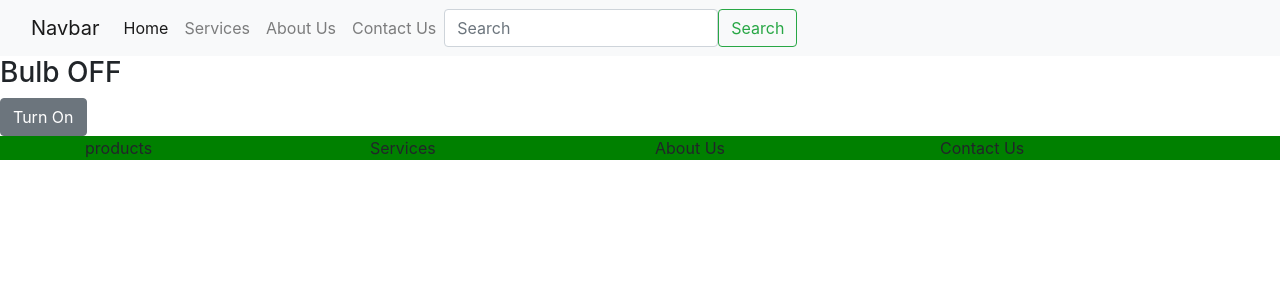
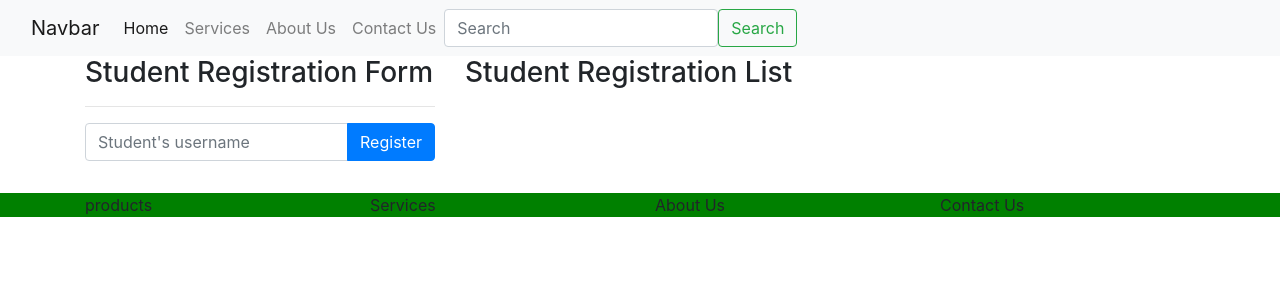
Before and after one commit to HassanBahati/vue-demo-1, a Vue app in the folder demo1/: page / in a window 1280 px wide. Shown: the top 300 px of the page. Built offline with nearby package versions, Linux system fonts and the light colour scheme.

Commit message:
added v-modal

```diff
--- a/demo1/src/components/BodyComponent.vue
+++ b/demo1/src/components/BodyComponent.vue
@@ -1,34 +1,55 @@
 <template>
-  <div>
-    <h3 v-if="state">Bulb ON</h3>
-    <h3 v-else>Bulb OFF</h3>
-
-    <button type="button" class="btn btn-secondary" v-on:click="changeState">
-      <span v-if="state">Turn Off</span>
-      <span v-else>Turn On</span>
-    </button>
+  <div class="container">
+    <div class="row" style="text-align:left">
+      <div class="col-4">
+        <h3>Student Registration Form</h3>
+        <hr />
+        <h5>{{studentName}}</h5>
+        <div class="input-group mb-3">
+          <div class="input-group mb-3">
+            <input
+              type="text"
+              class="form-control"
+              placeholder="Student's username"
+              aria-label="Student's username"
+              aria-describedby="basic-addon2"
+              v-model="studentName"
+            />
+            <div class="input-group-append">
+              <button class="btn btn-primary" type="button">Register</button>
+            </div>
+          </div>
+        </div>
+      </div>
+      <div class="col-8">
+        <h3>Student Registration List</h3>
+        <ol class="list-group list-group-numbered">
+          <!-- v-bind can be represented with full colon  ---interpolating with 2 braces to avoid hard coding info  -->
+          <li class="list-group-item" v-for="student in students" :key='student'>{{student}}</li>
+        </ol>
+      </div>
+    </div>
   </div>
+  <!-- research about slots in vue js
+  v-modal --2 way data binding --eg used on input fields to dynamically makely changes  -->
 </template>
 
 
 <script>
 export default {
   name: "BodyComponent",
-  data: function () {
+  data() {
     return {
-      state: false,
+      students:[],
+      studentName: ''
     };
   },
-  methods: {
-    //to change the state
-    changeState: function () {
-      //this to help us access what ever is in state
-      // ! negation operator to turn state if its off or if state is off to turn it on
-      this.state = !this.state;
-    },
-  },
+  methods: {},
+  components: {},
 };
 </script>
 
+
+
 <style scoped>
 </style>
```
Also changed, not shown: demo1/src/components/events.vue (added, +43 -0 lines), demo1/src/components/tv.vue (added, +49 -0 lines), demo1/src/components/v-bind.vue (added, +49 -0 lines).
